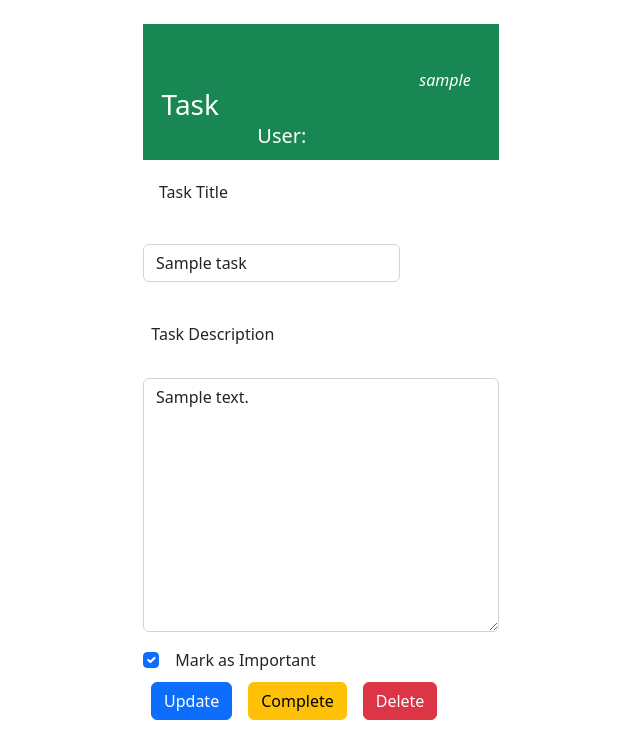
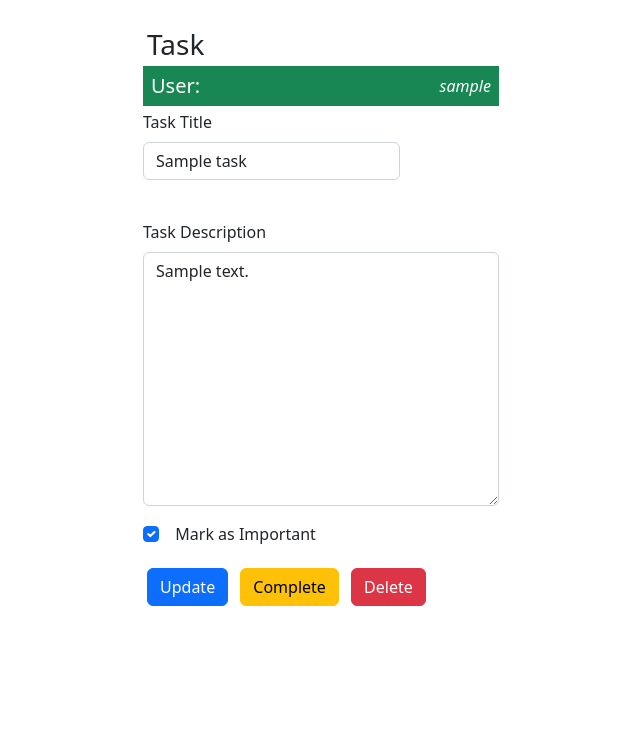
Before and after one commit to deepalquemy2119/Notas, a Django app: page /tasks/1 in a window 1280 px wide. Shown: the part 56-800 px from the top of the page, without its empty margins (319-959 px from the left). Run offline with Django 5.2, Linux system fonts and the light colour scheme; a user stored in the database is signed in; tables that the repository leaves empty hold one stand-in row (values such as "Sample post").

```diff
--- a/Tasks/templates/task_detail.html
+++ b/Tasks/templates/task_detail.html
@@ -10,13 +10,13 @@
 <form method="POST">
   {% csrf_token %}
 
-
+  <h3 class="m-1">Task</h3>
 <div class="d-flex justify-content-between align-items-center p-1 mb-1 bg-success text-white">
   <!-- Título -->
-<h3 class="me-1">&nbsp;&nbsp; &nbsp;&nbsp; &nbsp;&nbsp;Task</h3>
+
 
 <!-- Descripción de Usuario -->
-<h5 class="ms-4">&nbsp;&nbsp; &nbsp;&nbsp; &nbsp;&nbsp; &nbsp;&nbsp;&nbsp;&nbsp; &nbsp;&nbsp; &nbsp;&nbsp; &nbsp;&nbsp; &nbsp;&nbsp; &nbsp;&nbsp; &nbsp;&nbsp; &nbsp;&nbsp; &nbsp;&nbsp; &nbsp;&nbsp;&nbsp;&nbsp; &nbsp;&nbsp; &nbsp;&nbsp; &nbsp;&nbsp; &nbsp;&nbsp; &nbsp;&nbsp; &nbsp;&nbsp; &nbsp;&nbsp; &nbsp;&nbsp; &nbsp;&nbsp;&nbsp;&nbsp; &nbsp;&nbsp; &nbsp;&nbsp; &nbsp;&nbsp; &nbsp;&nbsp; &nbsp;&nbsp; &nbsp;&nbsp; &nbsp;&nbsp; &nbsp;&nbsp; &nbsp;&nbsp;&nbsp;&nbsp; &nbsp;&nbsp; &nbsp;&nbsp; &nbsp;&nbsp; &nbsp;&nbsp; &nbsp;&nbsp;User:</h5> <i class="fw m-3">{{user}}&nbsp;&nbsp; &nbsp;&nbsp; &nbsp;&nbsp; </i>
+<h5 class="m-1">User:</h5> <i class="fw m-1">{{user}}</i>
 </div>
 
 
@@ -28,14 +28,14 @@
   <div class="d-flex flex-wrap gap-3">
     <!-- Título -->
     <div class="form-group">
-      <label for="{{ form.title.id_for_label }}" class="form-label m-3">Task Title</label><br>
-      <span class="m-3">{{ form.title }}</span>
+      <label for="{{ form.title.id_for_label }}" class="form-label">Task Title</label>
+      <span class="m-1">{{ form.title }}</span>
     </div>
 
     <!-- Descripción -->
     <div class="form-group">
-      <label for="{{ form.description.id_for_label }}" class="form-label ">&nbsp;&nbsp;Task Description</label><br>
-      &nbsp;&nbsp;{{ form.description }}
+      <label for="{{ form.description.id_for_label }}" class="form-label ">Task Description</label>
+      {{ form.description }}
     </div>
 
     <!-- Importante -->
@@ -47,18 +47,18 @@
 
   <!-- <button class="btn btn-success m-2">Save</button> -->
 
-  <div style="display: flex;">
+  <div class="mt-3">
 
 
-  <button class="btn btn-primary m-2">
+  <button class="btn btn-primary m-1">
     Update
   </button>
 
-<button action="{% url 'complete_task' task.id %}" method="POST" class="btn btn-warning m-2">
+<button action="{% url 'complete_task' task.id %}" method="POST" class="btn btn-warning m-1">
     Complete
   </button>
 
-  <button action="{% url 'delete_task' task.id %}" method="POST" class="btn btn-danger m-2">
+  <button action="{% url 'delete_task' task.id %}" method="POST" class="btn btn-danger m-1">
     Delete
   </button>
 </form>
```
